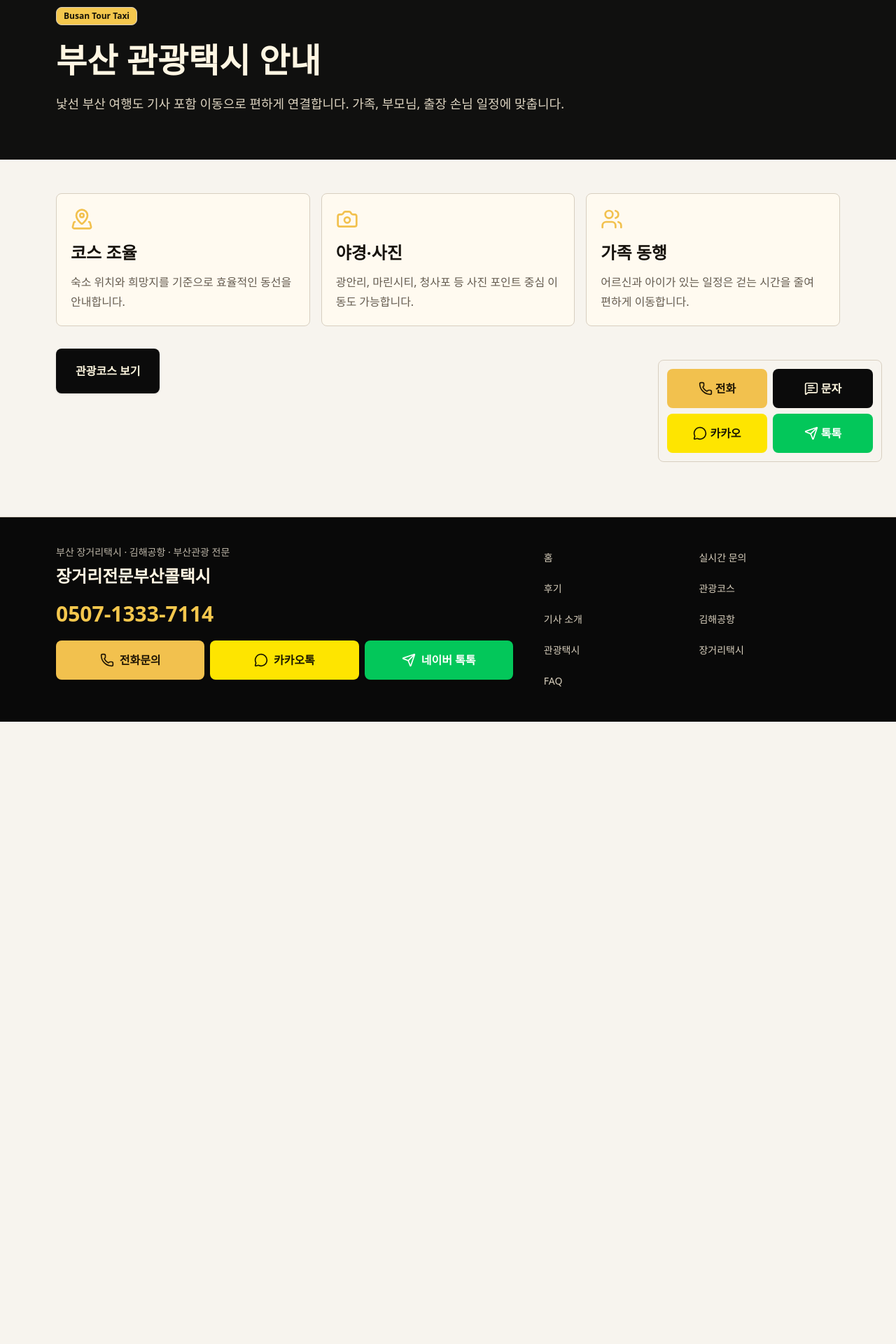
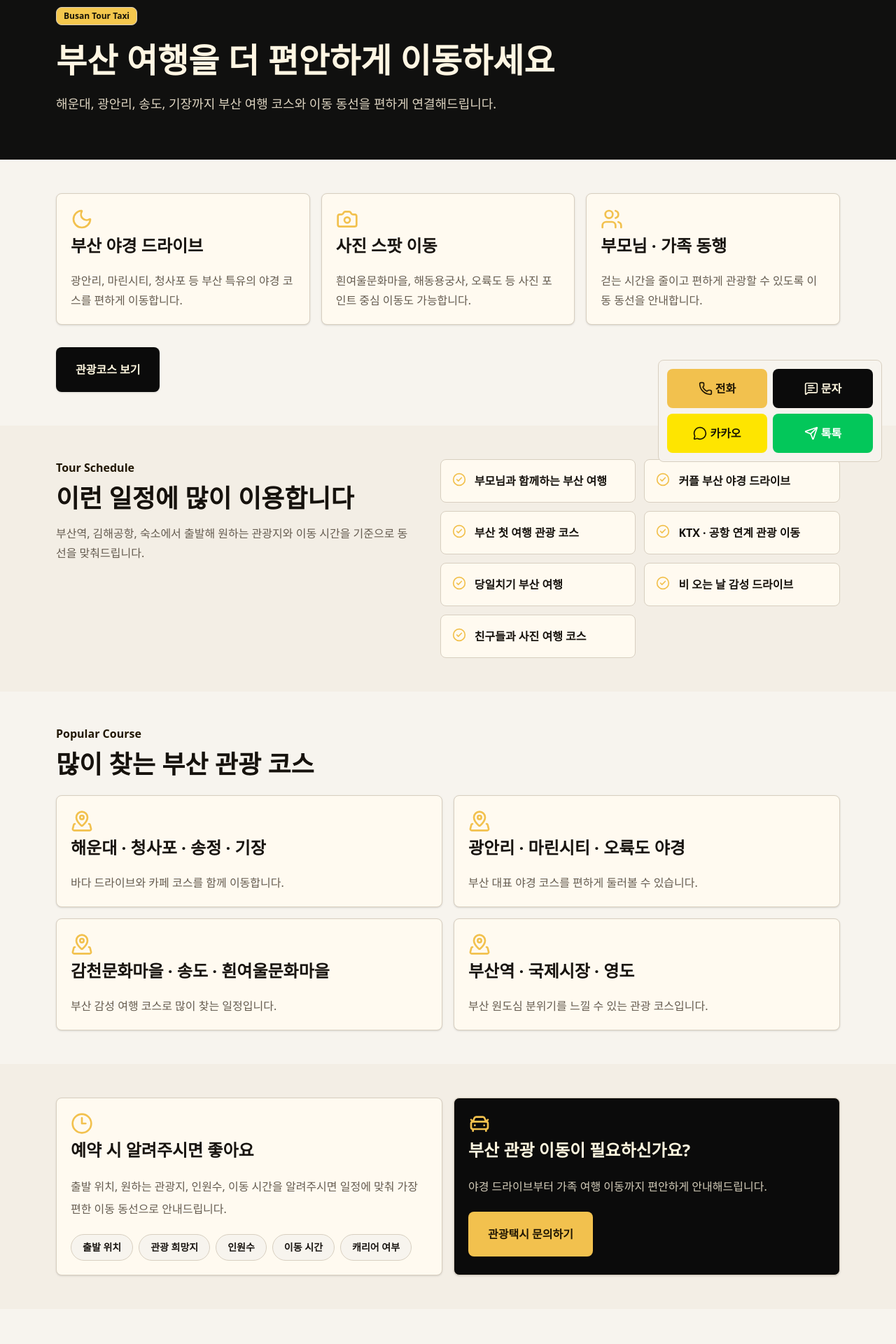
Before and after one commit to jintel5555/busan-calltaxi-homepage, a Next.js app: page /busan-tour-taxi in a window 1280 px wide. Shown: the part 120-2040 px from the top of the page at 70% size. Before the commit the page ends 1151 px from the top, so only its background shows below. Built offline with nearby package versions, Linux system fonts and the light colour scheme; no server answers.

Commit message:
Update Busan tour taxi detail page

```diff
--- a/app/busan-tour-taxi/page.tsx
+++ b/app/busan-tour-taxi/page.tsx
@@ -1,35 +1,87 @@
 import type { Metadata } from "next";
-import { Camera, MapPinned, Users } from "lucide-react";
+import { Camera, CarFront, CheckCircle2, Clock3, MapPinned, Moon, Users } from "lucide-react";
 import { PageHero } from "@/components/sections/page-hero";
 import { Button } from "@/components/ui/button";
+import { Card, CardContent, CardHeader, CardTitle } from "@/components/ui/card";
+import { siteConfig } from "@/lib/site";
 
 export const metadata: Metadata = {
   title: "부산 관광택시 안내",
-  description: "부산관광택시, 부산택시투어, 부산기사포함렌트 안내. 해운대, 광안리, 영도, 송도 관광 코스."
+  description: "부산 관광택시, 부산 여행 코스, 야경 드라이브, 가족 여행 이동 상담. 해운대, 광안리, 송도, 기장 관광 이동 안내."
 };
+
+const serviceCards = [
+  {
+    icon: Moon,
+    title: "부산 야경 드라이브",
+    text: "광안리, 마린시티, 청사포 등 부산 특유의 야경 코스를 편하게 이동합니다."
+  },
+  {
+    icon: Camera,
+    title: "사진 스팟 이동",
+    text: "흰여울문화마을, 해동용궁사, 오륙도 등 사진 포인트 중심 이동도 가능합니다."
+  },
+  {
+    icon: Users,
+    title: "부모님 · 가족 동행",
+    text: "걷는 시간을 줄이고 편하게 관광할 수 있도록 이동 동선을 안내합니다."
+  }
+];
+
+const commonSchedules = [
+  "부모님과 함께하는 부산 여행",
+  "커플 부산 야경 드라이브",
+  "부산 첫 여행 관광 코스",
+  "KTX · 공항 연계 관광 이동",
+  "당일치기 부산 여행",
+  "비 오는 날 감성 드라이브",
+  "친구들과 사진 여행 코스"
+];
+
+const popularCourses = [
+  {
+    title: "해운대 · 청사포 · 송정 · 기장",
+    text: "바다 드라이브와 카페 코스를 함께 이동합니다."
+  },
+  {
+    title: "광안리 · 마린시티 · 오륙도 야경",
+    text: "부산 대표 야경 코스를 편하게 둘러볼 수 있습니다."
+  },
+  {
+    title: "감천문화마을 · 송도 · 흰여울문화마을",
+    text: "부산 감성 여행 코스로 많이 찾는 일정입니다."
+  },
+  {
+    title: "부산역 · 국제시장 · 영도",
+    text: "부산 원도심 분위기를 느낄 수 있는 관광 코스입니다."
+  }
+];
+
+const infoChips = ["출발 위치", "관광 희망지", "인원수", "이동 시간", "캐리어 여부"];
 
 export default function BusanTourTaxiPage() {
   return (
     <>
       <PageHero
         eyebrow="Busan Tour Taxi"
-        title="부산 관광택시 안내"
-        description="낯선 부산 여행도 기사 포함 이동으로 편하게 연결합니다. 가족, 부모님, 출장 손님 일정에 맞춥니다."
+        title="부산 여행을 더 편안하게 이동하세요"
+        description="해운대, 광안리, 송도, 기장까지 부산 여행 코스와 이동 동선을 편하게 연결해드립니다."
       />
+
       <section className="py-12">
         <div className="mx-auto grid max-w-6xl gap-4 px-4 md:grid-cols-3">
-          {[
-            { icon: MapPinned, title: "코스 조율", text: "숙소 위치와 희망지를 기준으로 효율적인 동선을 안내합니다." },
-            { icon: Camera, title: "야경·사진", text: "광안리, 마린시티, 청사포 등 사진 포인트 중심 이동도 가능합니다." },
-            { icon: Users, title: "가족 동행", text: "어르신과 아이가 있는 일정은 걷는 시간을 줄여 편하게 이동합니다." }
-          ].map((item) => {
+          {serviceCards.map((item) => {
             const Icon = item.icon;
             return (
-              <div key={item.title} className="rounded-lg border bg-card p-5">
-                <Icon className="size-8 text-accent" />
-                <h2 className="mt-4 text-2xl font-black">{item.title}</h2>
-                <p className="mt-3 leading-7 text-muted-foreground">{item.text}</p>
-              </div>
+              <Card key={item.title}>
+                <CardHeader>
+                  <Icon className="size-8 text-accent" />
+                  <CardTitle className="text-2xl font-black">{item.title}</CardTitle>
+                </CardHeader>
+                <CardContent>
+                  <p className="leading-7 text-muted-foreground">{item.text}</p>
+                </CardContent>
+              </Card>
             );
           })}
         </div>
@@ -39,6 +91,90 @@ export default function BusanTourTaxiPage() {
           </Button>
         </div>
       </section>
+
+      <section className="bg-muted/45 py-12">
+        <div className="mx-auto grid max-w-6xl gap-8 px-4 lg:grid-cols-[0.95fr_1.05fr]">
+          <div>
+            <p className="font-bold text-accent-foreground dark:text-accent">Tour Schedule</p>
+            <h2 className="mt-3 text-3xl font-black md:text-4xl">이런 일정에 많이 이용합니다</h2>
+            <p className="mt-4 leading-7 text-muted-foreground">
+              부산역, 김해공항, 숙소에서 출발해 원하는 관광지와 이동 시간을 기준으로 동선을 맞춰드립니다.
+            </p>
+          </div>
+          <div className="grid gap-3 sm:grid-cols-2">
+            {commonSchedules.map((item) => (
+              <div key={item} className="flex items-start gap-3 rounded-lg border bg-card p-4">
+                <CheckCircle2 className="mt-0.5 size-5 shrink-0 text-accent" />
+                <span className="font-semibold leading-7">{item}</span>
+              </div>
+            ))}
+          </div>
+        </div>
+      </section>
+
+      <section className="py-12">
+        <div className="mx-auto max-w-6xl px-4">
+          <div className="mb-6 flex items-end justify-between gap-4">
+            <div>
+              <p className="font-bold text-accent-foreground dark:text-accent">Popular Course</p>
+              <h2 className="mt-3 text-3xl font-black md:text-4xl">많이 찾는 부산 관광 코스</h2>
+            </div>
+          </div>
+          <div className="grid gap-4 md:grid-cols-2">
+            {popularCourses.map((course) => (
+              <Card key={course.title}>
+                <CardHeader>
+                  <MapPinned className="size-8 text-accent" />
+                  <CardTitle className="text-2xl font-black">{course.title}</CardTitle>
+                </CardHeader>
+                <CardContent>
+                  <p className="leading-7 text-muted-foreground">{course.text}</p>
+                </CardContent>
+              </Card>
+            ))}
+          </div>
+        </div>
+      </section>
+
+      <section className="bg-muted/45 py-12">
+        <div className="mx-auto grid max-w-6xl gap-4 px-4 md:grid-cols-[1fr_1fr]">
+          <Card>
+            <CardHeader>
+              <Clock3 className="size-8 text-accent" />
+              <CardTitle className="text-2xl font-black">예약 시 알려주시면 좋아요</CardTitle>
+            </CardHeader>
+            <CardContent className="space-y-5">
+              <p className="leading-8 text-muted-foreground">
+                출발 위치, 원하는 관광지, 인원수, 이동 시간을 알려주시면 일정에 맞춰 가장 편한 이동 동선으로
+                안내드립니다.
+              </p>
+              <div className="flex flex-wrap gap-2">
+                {infoChips.map((chip) => (
+                  <span key={chip} className="rounded-full border bg-background px-4 py-2 text-sm font-bold">
+                    {chip}
+                  </span>
+                ))}
+              </div>
+            </CardContent>
+          </Card>
+          <Card className="bg-primary text-primary-foreground">
+            <CardHeader>
+              <CarFront className="size-8 text-accent" />
+              <CardTitle className="text-2xl font-black">부산 관광 이동이 필요하신가요?</CardTitle>
+            </CardHeader>
+            <CardContent className="space-y-5">
+              <p className="leading-8 text-primary-foreground/82">
+                야경 드라이브부터 가족 여행 이동까지 편안하게 안내해드립니다.
+              </p>
+              <Button asChild size="xl" variant="accent" className="w-full sm:w-auto">
+                <a href={siteConfig.kakaoChatUrl} target="_blank" rel="noreferrer">
+                  관광택시 문의하기
+                </a>
+              </Button>
+            </CardContent>
+          </Card>
+        </div>
+      </section>
     </>
   );
 }
```
